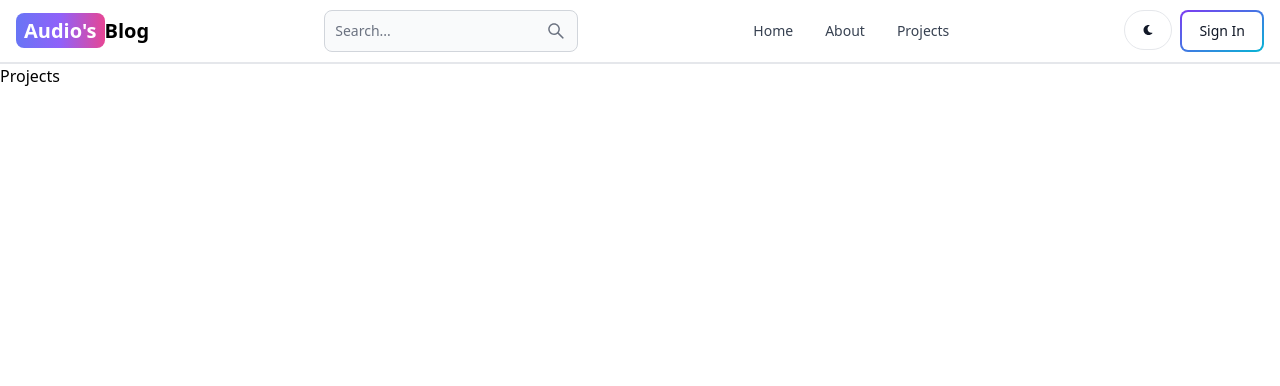
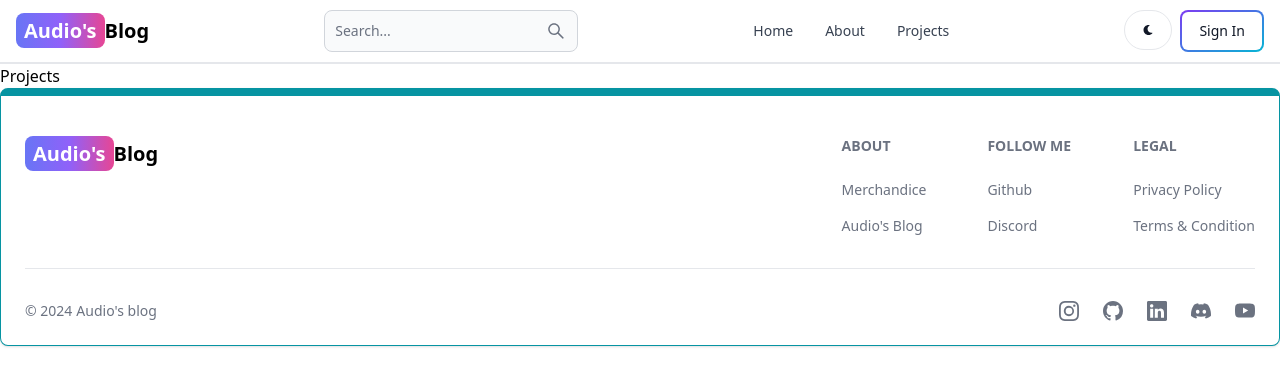
Before and after one commit to audiofolks/Audio-Blog, a React (Vite) app in the folder client/: page /Projects in a window 1280 px wide. Shown: the top 386 px of the page. Built offline with nearby package versions, Linux system fonts and the light colour scheme.

Commit message:
create and add footer component

```diff
--- a/client/src/App.jsx
+++ b/client/src/App.jsx
@@ -6,6 +6,7 @@
 import Dashbord from "./pages/Dashbord";
 import SignIn from "./pages/SingIn";
 import Header from "./components/Header";
+import Footer from "./components/Footer";
 
 export default function App() {
   return (
@@ -19,6 +20,7 @@
         <Route path="/dashbord" element={<Dashbord />} />
         <Route path="/Projects" element={<Projects />} />
       </Routes>
+      <Footer />
     </BrowserRouter>
   );
 }
--- /dev/null
+++ b/client/src/components/Footer.jsx
@@ -0,0 +1,87 @@
+import { Footer } from "flowbite-react";
+import { Link } from "react-router-dom";
+import { BsInstagram, BsDiscord, BsYoutube, BsLinkedin, BsGithub, } from "react-icons/bs";
+
+export default function FooterCom() {
+  return (
+    <Footer container className="border border-t-8 border-teal-500">
+      <div className="w-full max-w-7xl mx-audo">
+        <div className="grid w-full justify-between sm:flex md:grid-cols-1">
+          <div className="mt-5">
+            <Link
+              to="/"
+              className="self-center whitespace-nowrap text-lg sm:text-xl font-semibold  dark:text-white"
+            >
+              <span className="px-2 py-1 bg-gradient-to-r from-indigo-500 via-purple-500 to-pink-500 rounded-lg text-white">
+                Audio's
+              </span>
+              Blog
+            </Link>
+          </div>
+          <div className="grid grid-cols-2 gap-8 mt-4 sm:grid-cols-3 sm:gap-6">
+            <div>
+              <Footer.Title title="About" />
+              <Footer.LinkGroup col>
+                <Footer.Link
+                  href="https://zoof-fashion.vercel.app/"
+                  target="_blank"
+                  rel="noopener noreferrer"
+                >
+                  Merchandice
+                </Footer.Link>
+                <Footer.Link
+                  href="/about"
+                  target="_blank"
+                  rel="noopener noreferrer"
+                >
+                  Audio's Blog
+                </Footer.Link>
+              </Footer.LinkGroup>
+            </div>
+            <div>
+              <Footer.Title title="Follow Me" />
+              <Footer.LinkGroup col>
+                <Footer.Link
+                  href="https://github.com/audiofolks"
+                  target="_blank"
+                  rel="noopener noreferrer"
+                >
+                  Github
+                </Footer.Link>
+                <Footer.Link
+                  href="https://discord.gg/cukkTtcWC3"
+                  target="_blank"
+                  rel="noopener noreferrer"
+                >
+                  Discord
+                </Footer.Link>
+              </Footer.LinkGroup>
+            </div>
+            <div>
+              <Footer.Title title="Legal" />
+              <Footer.LinkGroup col>
+                <Footer.Link href="#">Privacy Policy</Footer.Link>
+                <Footer.Link href="#">Terms &amp; Condition</Footer.Link>
+              </Footer.LinkGroup>
+            </div>
+          </div>
+        </div>
+        <Footer.Divider />
+        <div className="w-full sm:flex sm:items-center sm:justify-between">
+          <Footer.Copyright
+            href="#"
+            by="Audio's blog"
+            year={new Date().getFullYear()}
+          />
+          <div className="flex gap-6 sm:mt-0 mt-4 sm:justify-center">
+            <Footer.Icon href="#" icon={BsInstagram} />
+            <Footer.Icon href="#" icon={BsGithub} />
+            <Footer.Icon href="#" icon={BsLinkedin} />
+            <Footer.Icon href="#" icon={BsDiscord} />
+            <Footer.Icon href="#" icon={BsYoutube} />
+          </div>
+        </div>
+      </div>
+    </Footer>
+  );
+}
```
